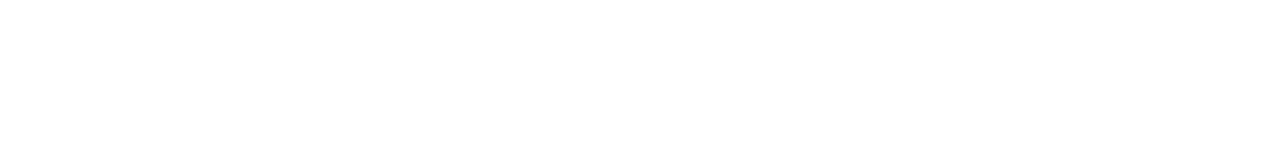
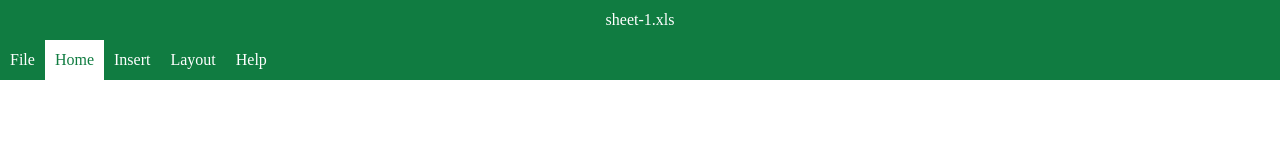
Before and after one commit to Jas-Script/Excel-clone-, a plain HTML site: page index.html in a window 1280 px wide. Drawn offline with Linux system fonts and the light colour scheme.

Commit message:
added title-bar and menu-bar css

```diff
--- a/index.html
+++ b/index.html
@@ -5,13 +5,20 @@
     <meta charset="UTF-8">
     <meta http-equiv="X-UA-Compatible" content="IE=edge">
     <meta name="viewport" content="width=device-width, initial-scale=1.0">
+    <link href="style.css" rel="stylesheet">
     <title>Excel-Clone</title>
 </head>
 
 <body>
     <div class="container">
-        <div class="title-bar"></div>
-        <div class="menu-bar"></div>
+        <div class="title-bar">sheet-1.xls</div>
+        <div class="menu-bar">
+            <div class="menu-file menu-items ">File</div>
+            <div class="menu-home menu-items selected">Home</div>
+            <div class="menu-insert menu-items">Insert</div>
+            <div class="menu-layout menu-items">Layout</div>
+            <div class="menu-help menu-items">Help</div>
+        </div>
         <div class="menu-icon-bar"></div>
         <div class="formula-bar"></div>
         <div class="data-container">
--- a/style.css
+++ b/style.css
@@ -0,0 +1,82 @@
+*{
+    box-sizing: border-box;
+    font-size: 14;
+}
+
+body{
+    margin: 0;
+    overflow: hidden;
+}
+
+.container{
+    height: 100vh;
+
+}
+.title-bar{
+    height: 5vh;
+    background-color: #107c41;
+    display: flex;
+    flex-direction: row;
+    justify-content: center;
+    align-items: center;
+    color: white;
+
+
+}
+
+.menu-bar{
+    height: 5vh;
+    display: flex;
+    background-color: #107c41;
+
+
+
+
+}
+
+.menu-items{
+    padding-left: 10px;
+    padding-right: 10px;
+    font-size: 18;
+    display: flex;
+    align-items: center;
+    color: white;
+}
+
+.menu-items:hover{
+    background-color: #115730;
+    cursor: pointer;
+}
+
+.menu-items.selected{
+    background-color: white;
+    color: #107c41;
+}
+.menu-items.selected:hover{
+    cursor: default;
+}
+.menu-icon-bar{
+    height: 6vh;
+
+}
+
+
+.formula-bar{
+    height: 5vh;
+
+}
+
+
+.data-container{
+    height: 75vh;
+
+}
+
+
+
+
+
+.sheet-bar{
+    height: 4vh;
+
+}
```
